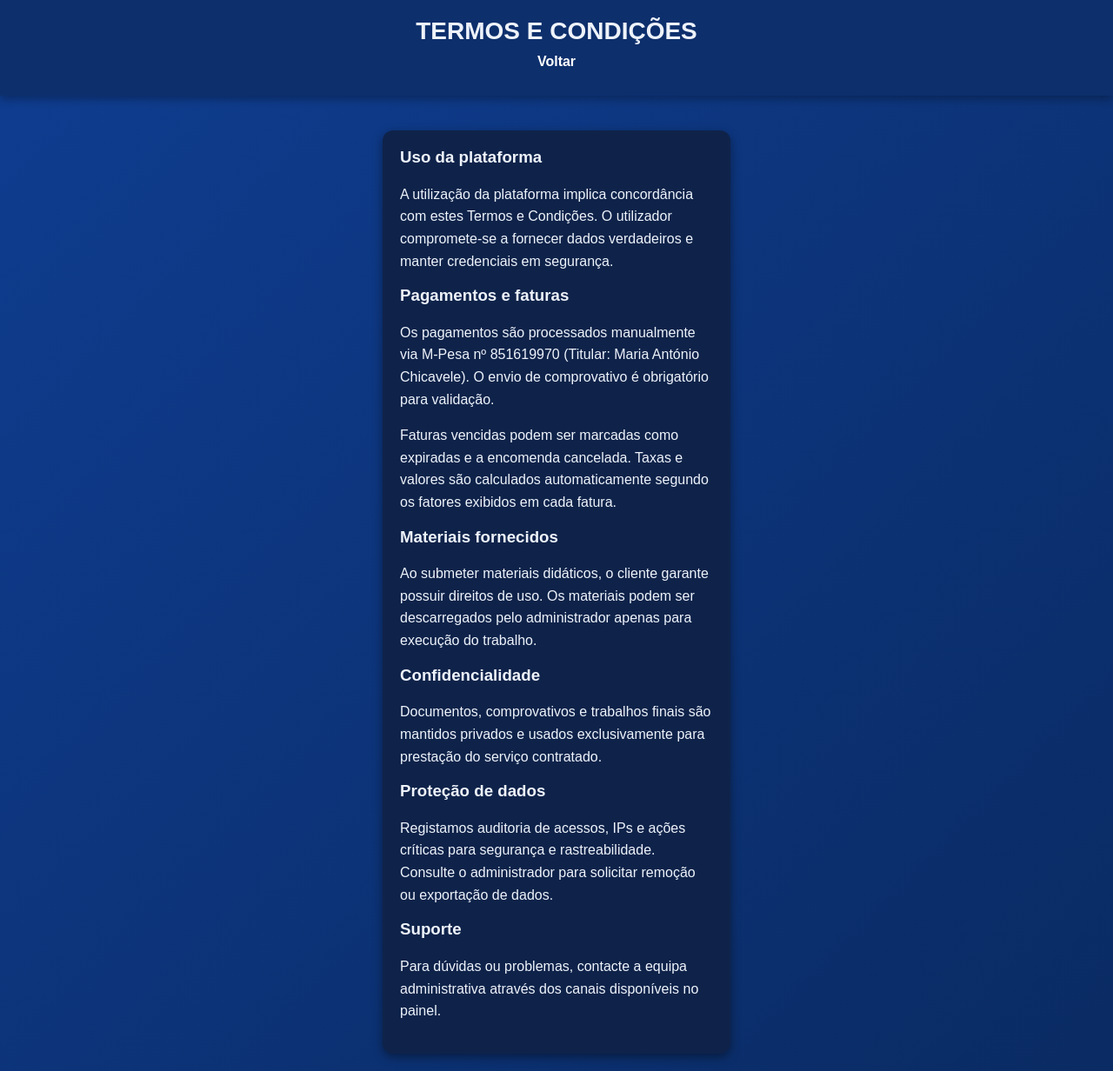
After one commit to mabuie-test/Flux_academy, a PHP site: page /terms.html in a window 1280 px wide. The commit adds this page. Shown: the whole page at 87% size. Run offline with PHP 8.4, Linux system fonts and the light colour scheme.

Commit message:
Align auth views, add terms page, and surface admin/client document flows

```diff
--- a/public/auth.js
+++ b/public/auth.js
@@ -27,6 +27,9 @@ const signupForm = document.getElementById('signup-form');
 if (signupForm) {
   signupForm.addEventListener('submit', async (e) => {
     e.preventDefault();
+    if (!signupForm.querySelector('input[name="terms"]')?.checked) {
+      return alert('É necessário aceitar os Termos e Condições.');
+    }
     const payload = Object.fromEntries(new FormData(signupForm).entries());
     const res = await fetch(`${apiBase}/auth/signup`, {
       method: 'POST',
@@ -46,6 +49,9 @@ const signinForm = document.getElementById('signin-form');
 if (signinForm) {
   signinForm.addEventListener('submit', async (e) => {
     e.preventDefault();
+    if (!signinForm.querySelector('input[name="terms"]')?.checked) {
+      return alert('É necessário aceitar os Termos e Condições.');
+    }
     const payload = Object.fromEntries(new FormData(signinForm).entries());
     const res = await fetch(`${apiBase}/auth/signin`, {
       method: 'POST',
--- a/public/login.html
+++ b/public/login.html
@@ -23,6 +23,10 @@
         <input type="email" name="email" required />
         <label>Password</label>
         <input type="password" name="password" required />
+        <label class="checkbox-row">
+          <input type="checkbox" name="terms" required />
+          <span>Li e aceito os <a href="/terms.html" target="_blank">Termos e Condições</a></span>
+        </label>
         <button type="submit">Entrar</button>
       </form>
     </div>
--- a/public/register.html
+++ b/public/register.html
@@ -25,6 +25,10 @@
         <input type="email" name="email" required />
         <label>Password</label>
         <input type="password" name="password" required />
+        <label class="checkbox-row">
+          <input type="checkbox" name="terms" required />
+          <span>Li e aceito os <a href="/terms.html" target="_blank">Termos e Condições</a></span>
+        </label>
         <button type="submit">Criar conta</button>
       </form>
     </div>
--- a/public/styles.css
+++ b/public/styles.css
@@ -397,3 +397,23 @@ body.auth-page {
   display: grid;
   gap: 8px;
 }
+
+.checkbox-row {
+  display: flex;
+  gap: 10px;
+  align-items: center;
+  font-size: 14px;
+}
+
+.checkbox-row input[type='checkbox'] {
+  width: 18px;
+  height: 18px;
+}
+
+.legal-page header {
+  margin-bottom: 20px;
+}
+
+.legal-page .card p {
+  line-height: 1.6;
+}
--- /dev/null
+++ b/public/terms.html
@@ -0,0 +1,34 @@
+<!DOCTYPE html>
+<html lang="pt">
+<head>
+  <meta charset="UTF-8" />
+  <meta name="viewport" content="width=device-width, initial-scale=1.0" />
+  <title>Termos e Condições - Flux Academy</title>
+  <link rel="stylesheet" href="styles.css" />
+</head>
+<body class="legal-page">
+  <header>
+    <h1>Termos e Condições</h1>
+    <div class="navbar">
+      <a href="/">Voltar</a>
+    </div>
+  </header>
+  <div class="container narrow">
+    <div class="card">
+      <h3>Uso da plataforma</h3>
+      <p>A utilização da plataforma implica concordância com estes Termos e Condições. O utilizador compromete-se a fornecer dados verdadeiros e manter credenciais em segurança.</p>
+      <h3>Pagamentos e faturas</h3>
+      <p>Os pagamentos são processados manualmente via M-Pesa nº 851619970 (Titular: Maria António Chicavele). O envio de comprovativo é obrigatório para validação.</p>
+      <p>Faturas vencidas podem ser marcadas como expiradas e a encomenda cancelada. Taxas e valores são calculados automaticamente segundo os fatores exibidos em cada fatura.</p>
+      <h3>Materiais fornecidos</h3>
+      <p>Ao submeter materiais didáticos, o cliente garante possuir direitos de uso. Os materiais podem ser descarregados pelo administrador apenas para execução do trabalho.</p>
+      <h3>Confidencialidade</h3>
+      <p>Documentos, comprovativos e trabalhos finais são mantidos privados e usados exclusivamente para prestação do serviço contratado.</p>
+      <h3>Proteção de dados</h3>
+      <p>Registamos auditoria de acessos, IPs e ações críticas para segurança e rastreabilidade. Consulte o administrador para solicitar remoção ou exportação de dados.</p>
+      <h3>Suporte</h3>
+      <p>Para dúvidas ou problemas, contacte a equipa administrativa através dos canais disponíveis no painel.</p>
+    </div>
+  </div>
+</body>
+</html>
```
Also changed, not shown: public/admin.js (+20 -12 lines), public/index.html (+10 -0 lines), public/main.js (+19 -0 lines), README.md.
